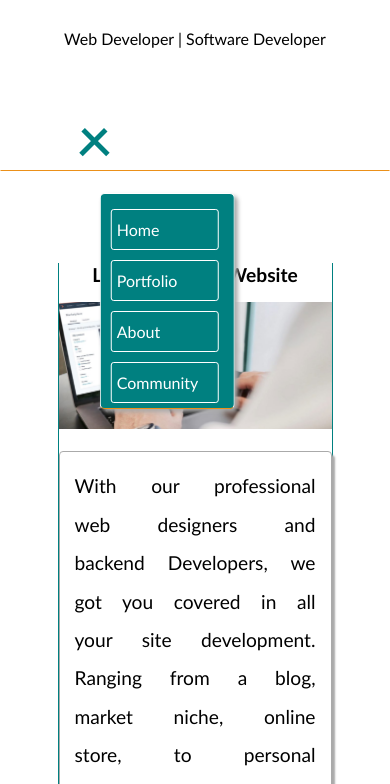
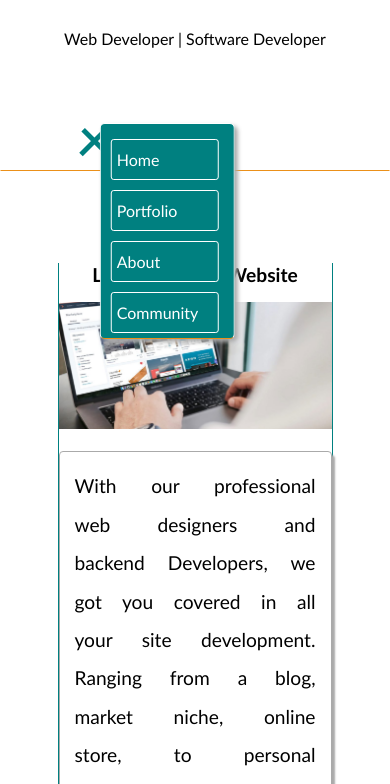
Before and after one commit to Moses-main/site, a plain HTML site: page index.htm in a window 390 px wide. Both pictures are taken after a click on the element 95 px from the left and 202 px from the top of the page. Shown: the part 60-844 px from the top of the page. Drawn offline with Linux system fonts and the light colour scheme.

Commit message:
updated portfolio.css
Brought up the navigation for the small devices

```diff
--- a/portfolio.css
+++ b/portfolio.css
@@ -315,6 +315,9 @@ footer div {
         display: block;
         margin: 10px 0px 10px -30px;
     }
+    #archiveNav2{
+        margin: -20px 0px 0px 0px;
+    }
 
 }
 
```
